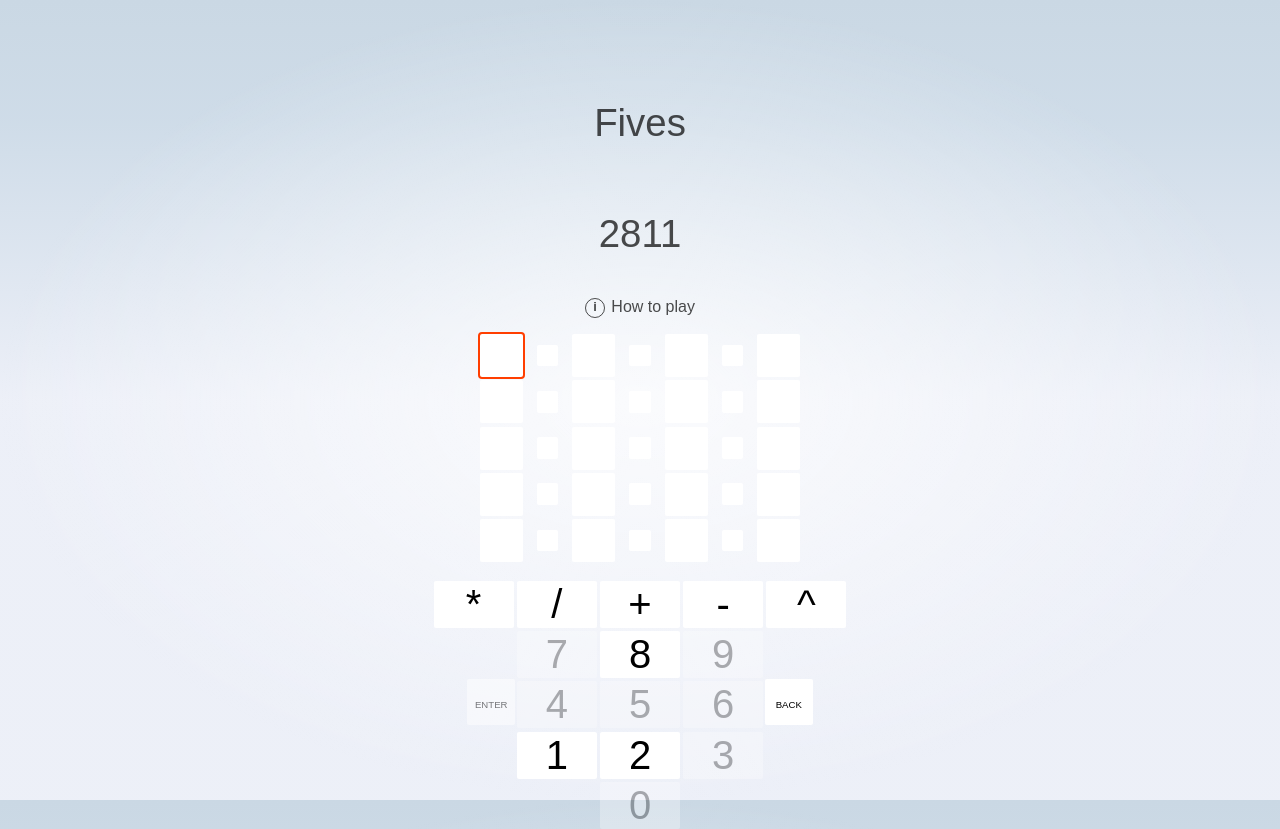
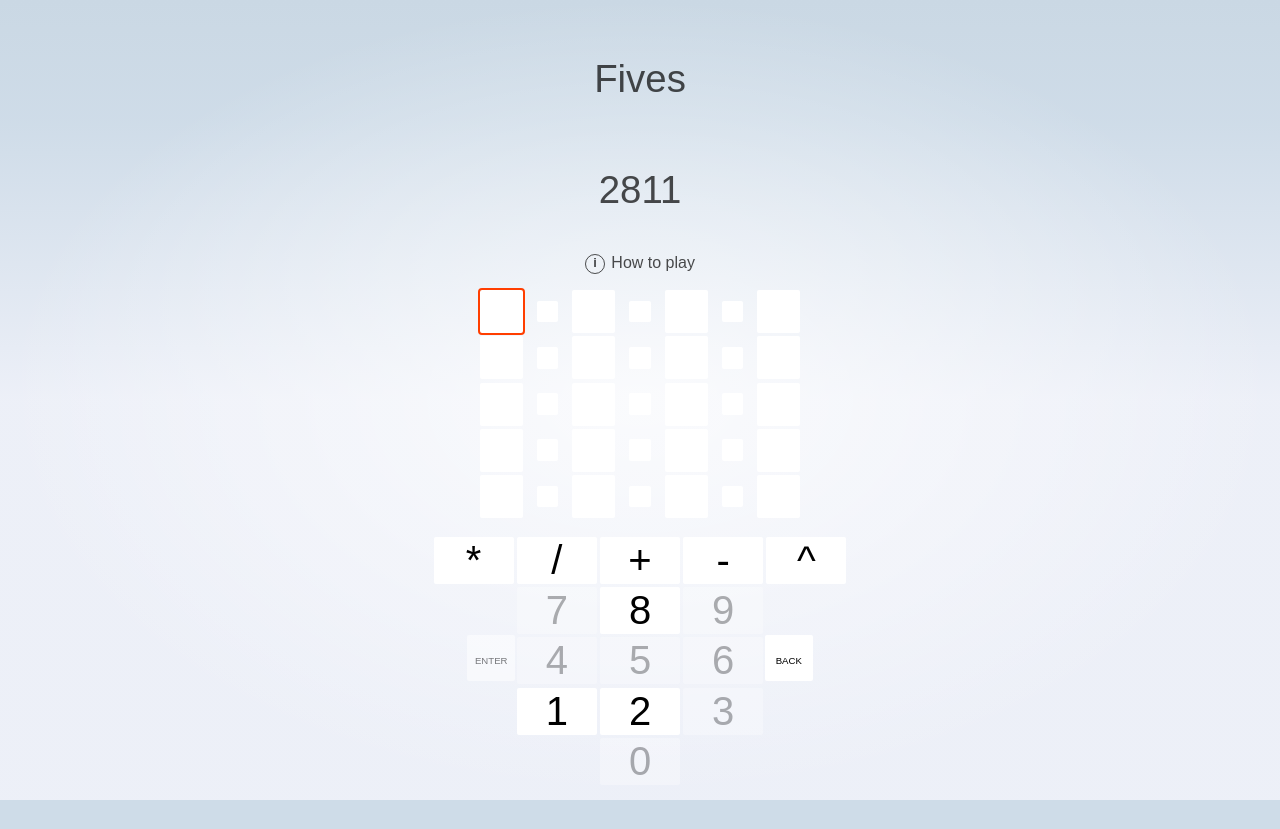
Before and after one commit to mgelfius/fives, a SvelteKit app: page / in a window 1280 px wide. After the commit the page ends 800 px from the top, so only its background shows below. Built offline with nearby package versions, Linux system fonts and the light colour scheme; no server answers.

Commit message:
shrink page

```diff
--- a/src/routes/+page.svelte
+++ b/src/routes/+page.svelte
@@ -95,6 +95,7 @@
 </svelte:head>
 
 <form
+	class="game-form"
 	method="post"
 	action="?/enter"
 	use:enhance={() => {
@@ -244,6 +245,10 @@
 		justify-content: center;
 		gap: 1rem;
 		flex: 1;
+	}
+
+	.game-form {
+		max-height: 85vh;
 	}
 
 	.disabled {
```
